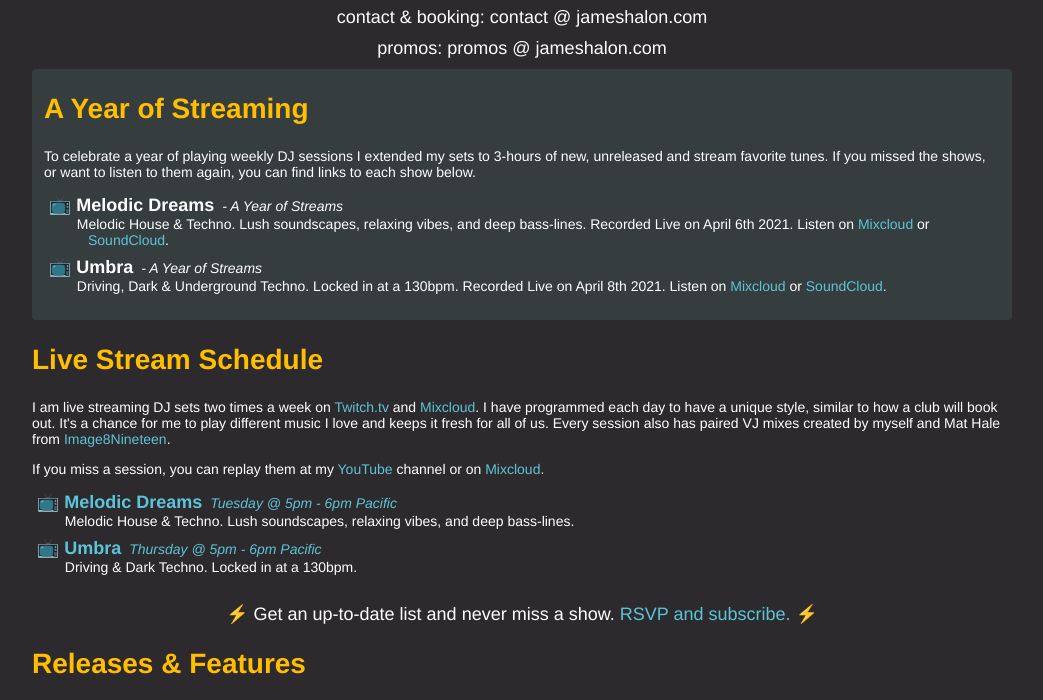
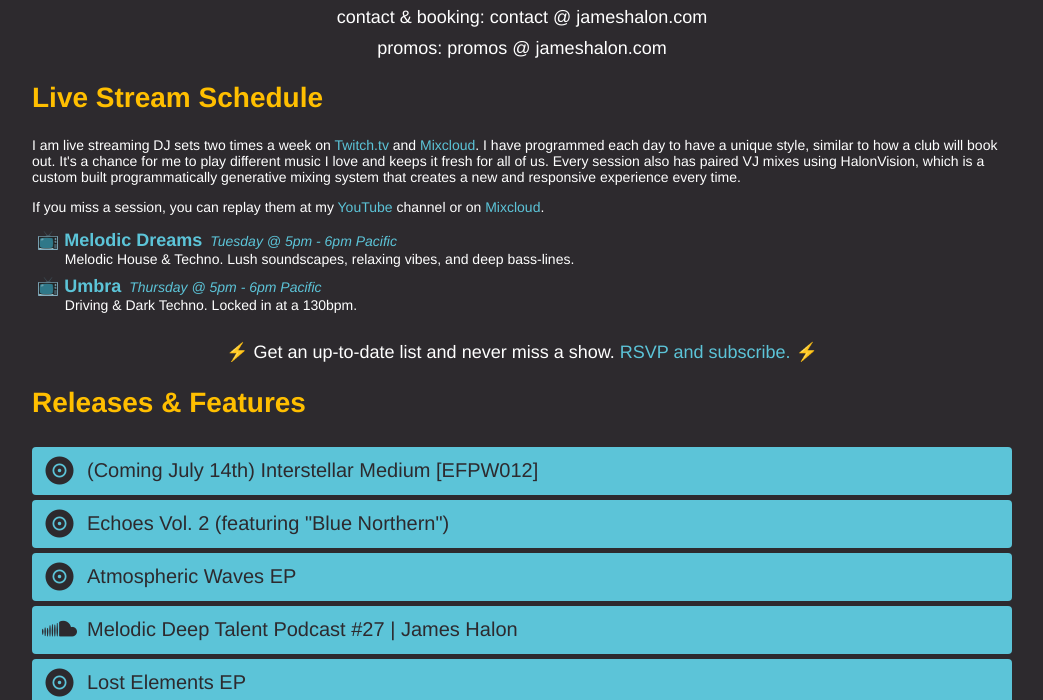
Before and after one commit to jameshalon/jameshalon.github.io, a plain HTML site: page index.html in a window 1280 px wide. Shown: the part 67-767 px from the top of the page, without its empty margins (118-1161 px from the left). Drawn offline with Linux system fonts and the light colour scheme.

Commit message:
Updating for EFPW012 release

```diff
--- a/index.html
+++ b/index.html
@@ -81,54 +81,6 @@
       <h1>James Halon</h1>
       <h3>contact &amp; booking: contact @ jameshalon.com</h3>
       <h3>promos: promos @ jameshalon.com</h3>
-      <div class="callout">
-        <h2>A Year of Streaming</h2>
-        <p>
-          To celebrate a year of playing weekly DJ sessions I extended my sets
-          to 3-hours of new, unreleased and stream favorite tunes. If you missed
-          the shows, or want to listen to them again, you can find links to each
-          show below.
-        </p>
-        <ul class="stream-list">
-          <li>
-            <span class="stream-title">Melodic Dreams</span>
-            <span class="stream-time">- A Year of Streams</span>
-            <div class="stream-desc">
-              Melodic House & Techno. Lush soundscapes, relaxing vibes, and deep
-              bass-lines. Recorded Live on April 6th 2021. Listen on
-              <a
-                href="https://www.mixcloud.com/JamesHalon/a-year-of-melodic-dreams-melodic-house-techno-20210406-2154/"
-              >
-                Mixcloud</a
-              >
-              or
-              <a
-                href="https://soundcloud.com/jameshalon/melodic-dreams-a-year-of-sessions-april-6th-2021-live"
-                >SoundCloud</a
-              >.
-            </div>
-          </li>
-          <li>
-            <span class="stream-title">Umbra</span>
-            <span class="stream-time">- A Year of Streams</span>
-            <div class="stream-desc">
-              Driving, Dark &amp; Underground Techno. Locked in at a 130bpm.
-              Recorded Live on April 8th 2021. Listen on
-              <a
-                href="https://www.mixcloud.com/JamesHalon/a-year-of-umbra-sessions-techno-20210408-2153/"
-              >
-                Mixcloud</a
-              >
-              or
-              <a
-                href="https://soundcloud.com/jameshalon/umbra-a-year-of-streaming-april-8th-2021-live"
-                >SoundCloud</a
-              >.
-            </div>
-          </li>
-        </ul>
-        <p></p>
-      </div>
       <h2>Live Stream Schedule</h2>
       <p>
         I am live streaming DJ sets two times a week on
@@ -136,9 +88,9 @@
         <a href="https://www.mixcloud.com/JamesHalon/">Mixcloud</a>. I have
         programmed each day to have a unique style, similar to how a club will
         book out. It's a chance for me to play different music I love and keeps
-        it fresh for all of us. Every session also has paired VJ mixes created
-        by myself and Mat Hale from
-        <a href="http://img819.com/">Image8Nineteen</a>.
+        it fresh for all of us. Every session also has paired VJ mixes using
+        HalonVision, which is a custom built programmatically generative mixing
+        system that creates a new and responsive experience every time.
       </p>
       <p>
         If you miss a session, you can replay them at my
@@ -179,6 +131,12 @@
       <h2>Releases & Features</h2>
       <div class="links">
         <ul>
+          <li>
+            <a href="https://soundcloud.com/echoesfrompastworlds/sets/efpw012">
+              <i class="fas fa-record-vinyl"></i>(Coming July 14th) Interstellar
+              Medium [EFPW012]
+            </a>
+          </li>
           <li>
             <a href="https://t.co/xLt1MNVhDu">
               <i class="fas fa-record-vinyl"></i>Echoes Vol. 2 (featuring "Blue
```
